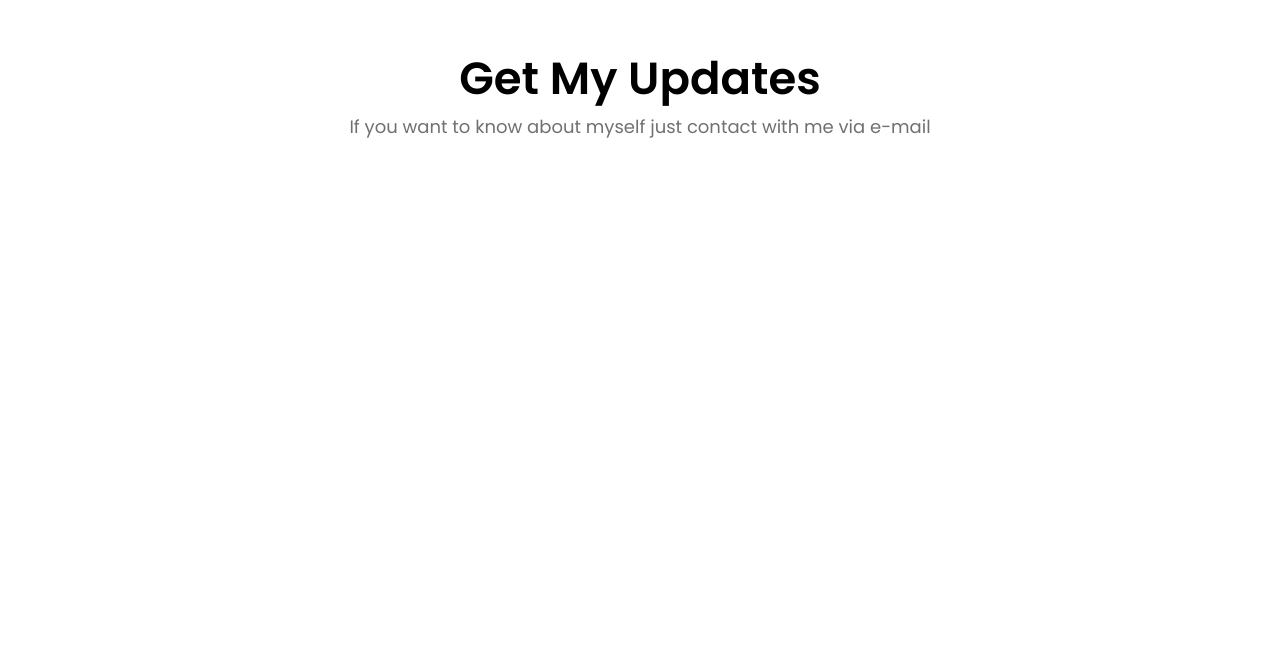
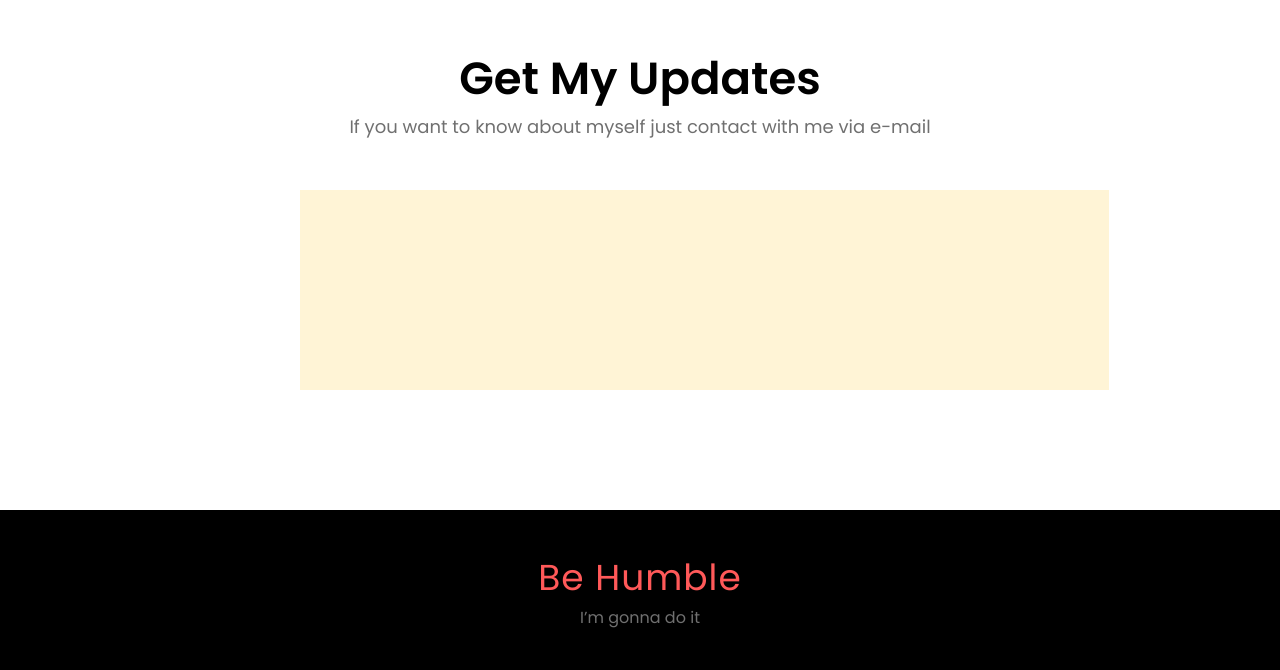
Before and after one commit to chayon4619/first-assignment, a plain HTML site: page index.html in a window 1280 px wide. Shown: the part 3565-4235 px from the top of the page. Before the commit the page ends 3755 px from the top, so only its background shows below. Drawn offline with Linux system fonts and the light colour scheme.

Commit message:
footer added

```diff
--- a/index.html
+++ b/index.html
@@ -133,9 +133,19 @@
         <h1 id="updates">Get My Updates</h1>
         <p id="contact">If you want to know about myself just contact with me via e-mail</p>
     </div>
+    <div class="contact">
+
+
+
+
+    </div>
 
 
 
 </body>
+<footer>
+    <h1><span>Be Humble</span></h1>
+    <p>I’m gonna do it</p>
+</footer>
 
 </html>
--- a/style.css
+++ b/style.css
@@ -193,13 +193,39 @@ body {
     padding-bottom: 50px;
 }
 
+#contact {
+    color: #707070;
+    font-weight: 400;
+    font-size: 18px;
+}
+
 #updates {
     font-weight: 700;
     font-size: 45px;
 }
 
-#contact {
+.contact {
+    width: 809px;
+    height: 200px;
+    background-color: #FFF4D6;
+    margin-left: 300px;
+    margin-right: 300px;
+    margin-bottom: 120px;
+
+}
+
+
+
+footer {
+    background-color: black;
     color: #707070;
+    text-align: center;
+    padding: 40px;
+}
+
+span {
+    color: #FF5959;
     font-weight: 400;
-    font-size: 18px;
+    font-size: 36px;
+    letter-spacing: 1px;
 }
```
